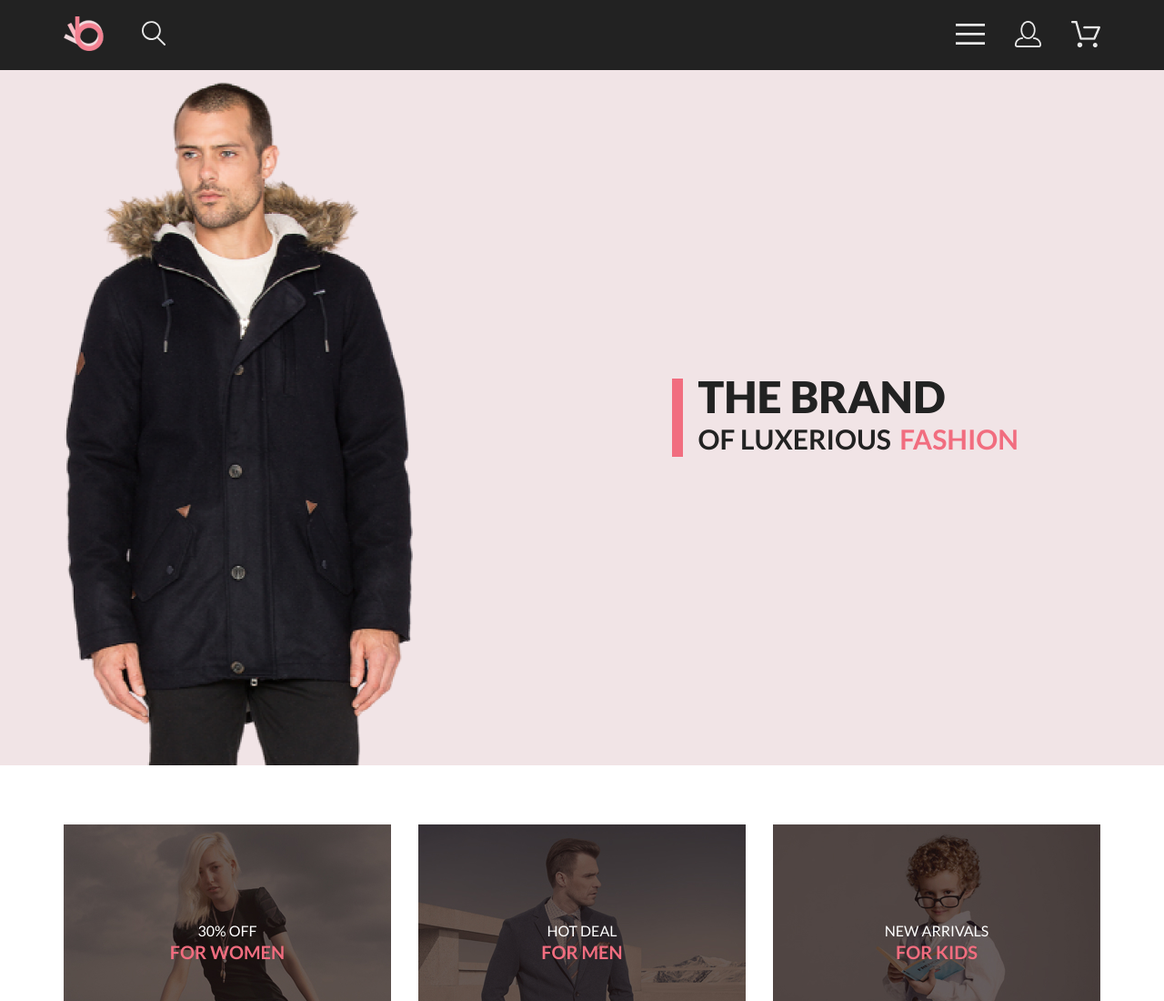
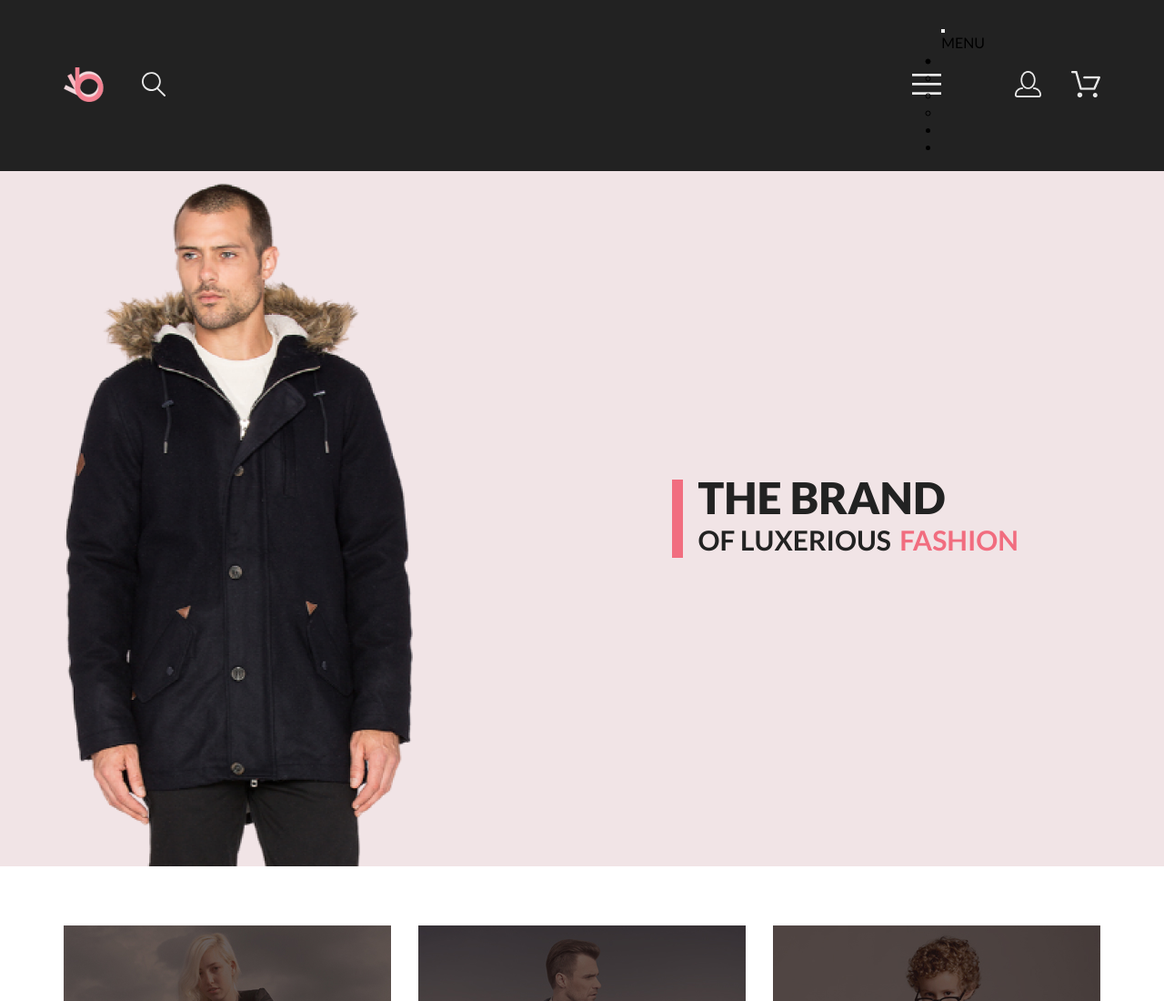
Before and after one commit to iraneirina/shop, a plain HTML site: page index.html in a window 1280 px wide. Shown: the top 1100 px of the page at 91% size. Drawn offline with Linux system fonts and the light colour scheme.

Commit message:
боковое меню
начало

```diff
--- a/index.html
+++ b/index.html
@@ -16,7 +16,7 @@
     <div class="header">
         <div class="wrap header-wrap">
             <div class="header-left">
-                <a href="#" class="header-logo-link">
+                <a href="index.html" class="header-logo-link">
                     <img src="photo/logo.png" width="44" height="38" alt="logo">
                 </a>
                 <button class="button-search">
@@ -27,10 +27,28 @@
                 <button class="button-burger">
                     <img src="photo/burger.svg" alt="logo">
                 </button>
-                <a href="#" class="account-link">
+
+                <nav class="main-menu">
+                    <button class="main-menu-close-btn"></button>
+                    <p class="main-menu-title">MENU</p>
+                    <ul class="main-menu-list">
+                        <li class="main-menu-item">
+                            <ul class="main-menu-submenu">
+                                <li class="main-menu-submenu-item"></li>
+                                <li class="main-menu-submenu-item"></li>
+                                <li class="main-menu-submenu-item"></li>
+                                <li class="main-menu-submenu-item"></li>
+                            </ul>
+                        </li>
+                        <li class="main-menu-item"></li>
+                        <li class="main-menu-item"></li>
+                    </ul>
+                </nav>
+
+                <a href="registration.html" class="account-link">
                     <img src="photo/account.png" alt="logo">
                 </a>
-                <a href="#" class="cart-link">
+                <a href="cart.html" class="cart-link">
                     <img src="photo/cart.png" alt="logo">
                 </a>
             </div>
```
Also changed, not shown: cart.html (+4 -2 lines).
